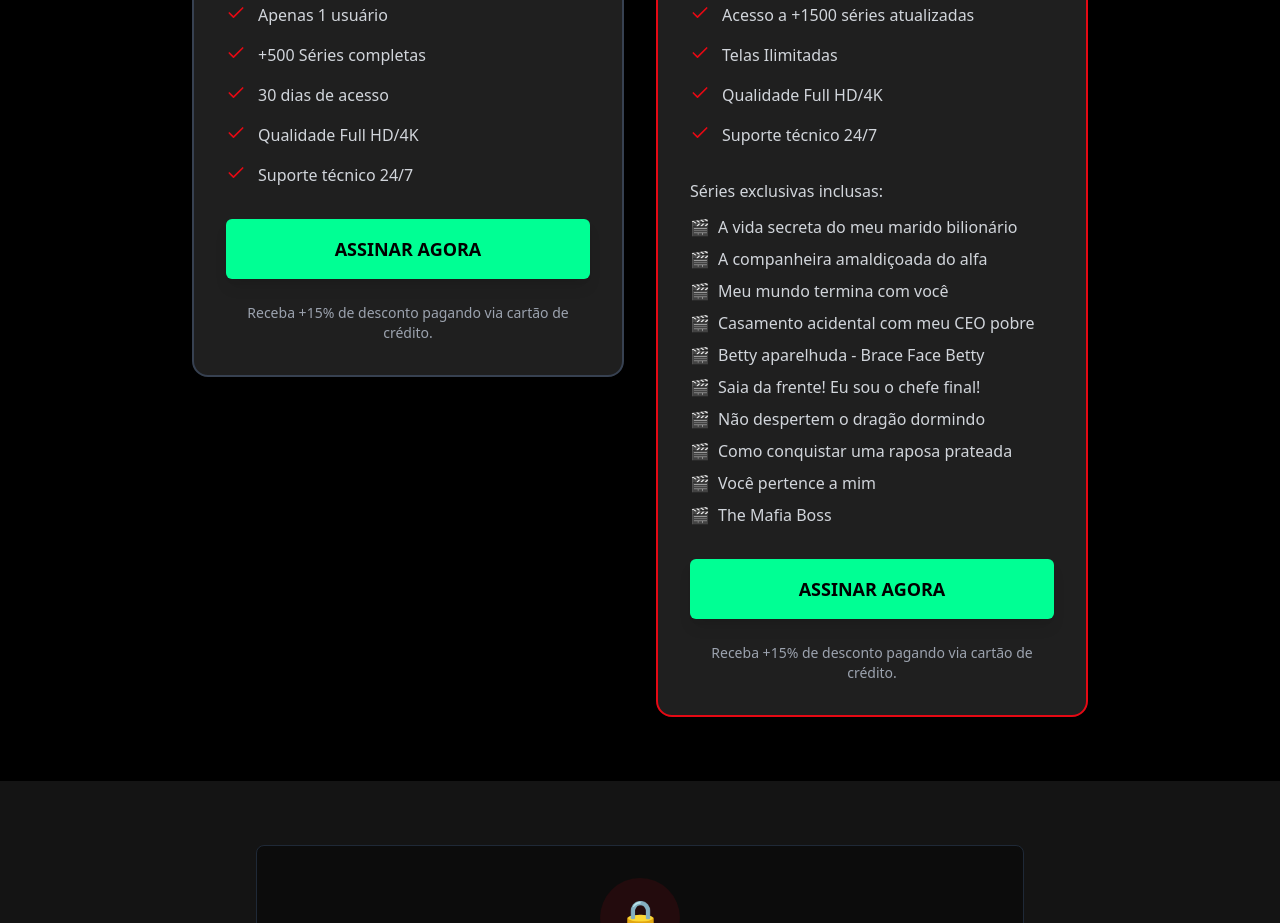
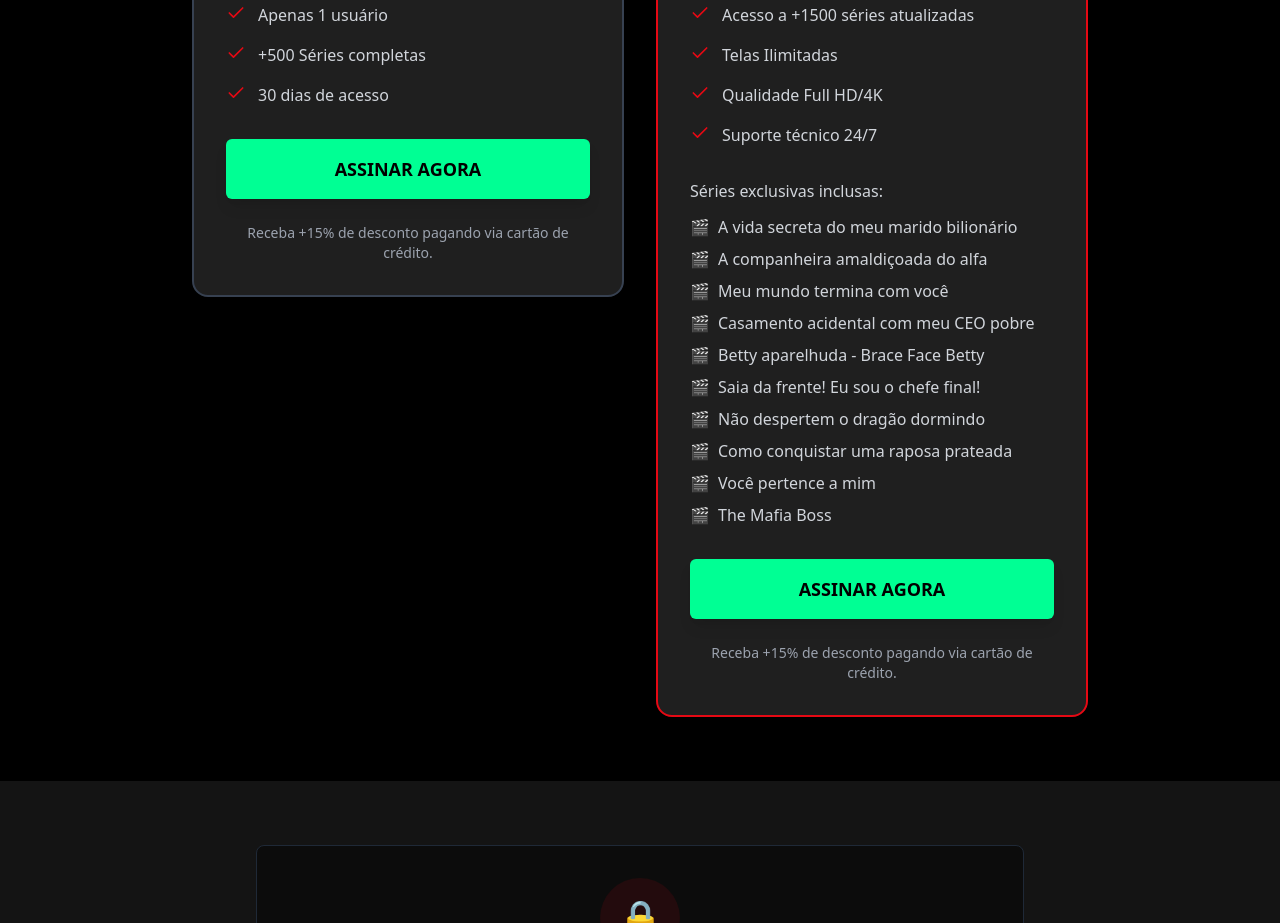
Before and after one commit to nicolasferoli/doramaflix, a React (Vite) app: page / in a window 1280 px wide. Shown: the part 4640-5563 px from the top of the page. Built offline with nearby package versions, Linux system fonts and the light colour scheme.

Commit message:
feat: atualiza features do plano básico e links de checkout

```diff
--- a/src/components/PricingPlans.tsx
+++ b/src/components/PricingPlans.tsx
@@ -124,12 +124,10 @@ export const PricingPlans: React.FC = () => {
             features={[
               "Apenas 1 usuário",
               "+500 Séries completas",
-              "30 dias de acesso",
-              "Qualidade Full HD/4K",
-              "Suporte técnico 24/7"
+              "30 dias de acesso"
             ]}
             bgColor="#1F1F1F"
-            buttonLink="https://pay.kirvano.com/da3e68b1-0a47-4298-ac55-5316493714af"
+            buttonLink="/oferta"
           />
 
           <Plan
@@ -146,7 +144,7 @@ export const PricingPlans: React.FC = () => {
             exclusiveShows={premiumShows}
             recommended={true}
             bgColor="#1F1F1F"
-            buttonLink="/oferta"
+            buttonLink="https://pay.kirvano.com/eeff9960-893f-4a58-93d4-7c8e527aa223"
           />
         </div>
       </div>
```
